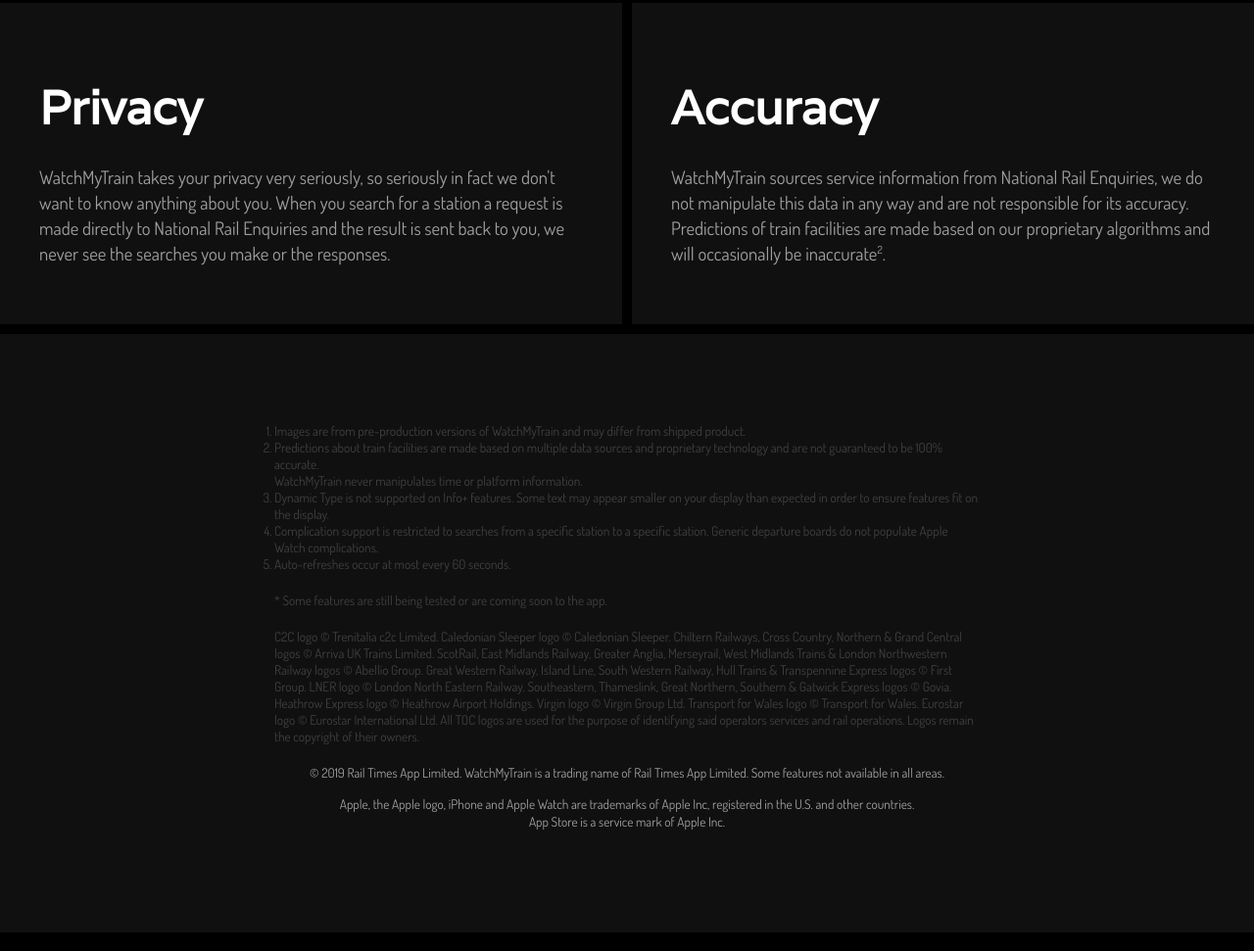
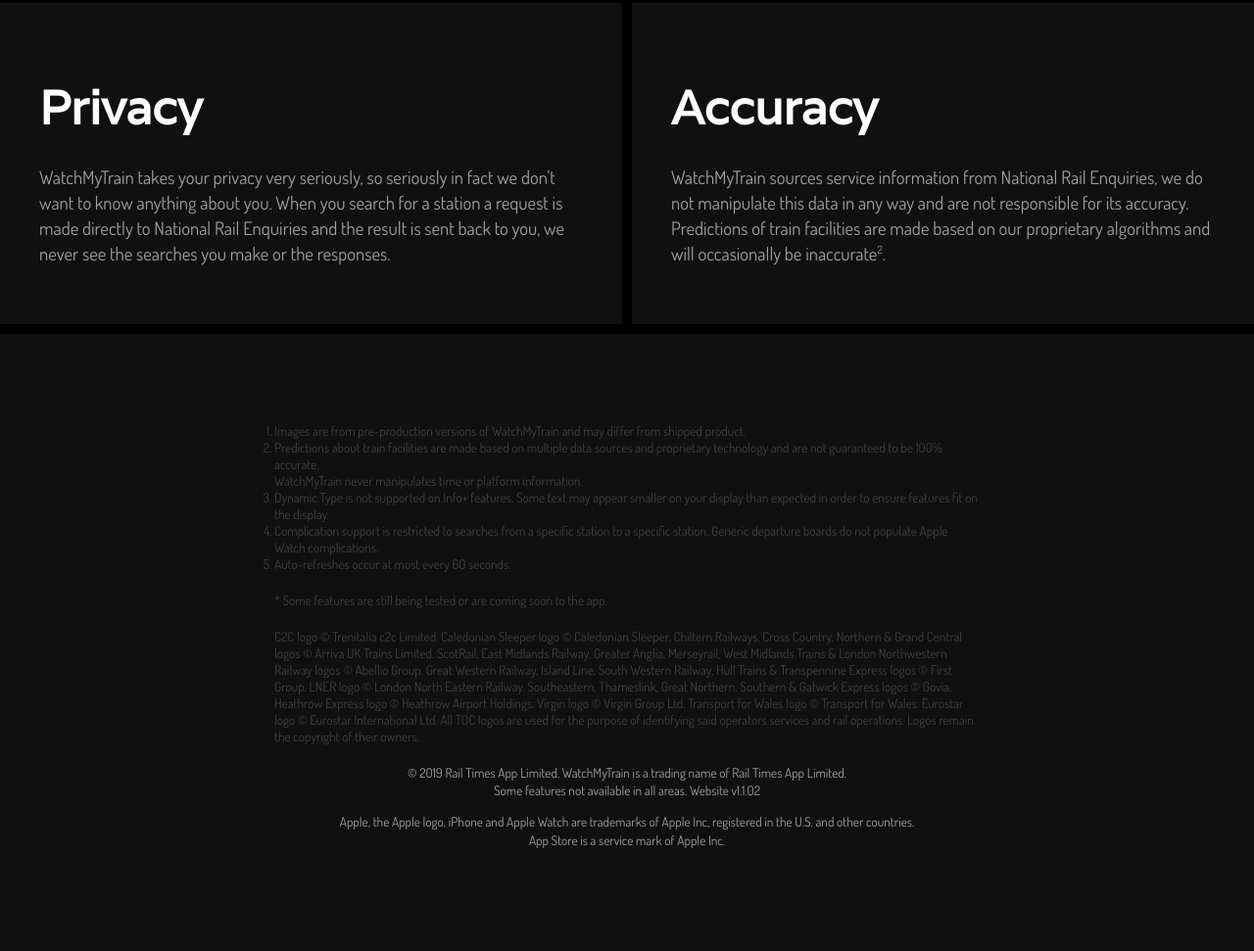
Before and after one commit to watchmytrain/watchmytrain.github.io, a plain HTML site: page index.html in a window 1280 px wide. Shown: the part 6737-7708 px from the top of the page at 98% size. Drawn offline with nearby package versions, Linux system fonts and the light colour scheme.

Commit message:
version update
Updated to website version 1.1.02.

```diff
--- a/index.html
+++ b/index.html
@@ -275,7 +275,7 @@
 
         </section>
 
-                <footer>
+        <footer>
             <div class="footer-content">
                 <ol class="disclaimers">
                     <li>Images are from pre-production versions of WatchMyTrain and may differ from shipped product.</li>
@@ -285,9 +285,9 @@
                     <li>Auto-refreshes occur at most every 60 seconds.</li>
                 </ol>
 
-               <ul>
-                   <li>* Some features are still being tested or are coming soon to the app.</li>
-               </ul>
+                <ul>
+                    <li>* Some features are still being tested or are coming soon to the app.</li>
+                </ul>
 
                 <ul class="toc-copyright">
                     <li>C2C logo &copy; Trenitalia c2c Limited.</li>
@@ -304,7 +304,7 @@
                     <li>All TOC logos are used for the purpose of identifying said operators services and rail operations. Logos remain the copyright of their owners.</li>
                 </ul>
 
-                <p>© 2019 Rail Times App Limited. WatchMyTrain is a trading name of Rail Times App Limited. Some features not available in all areas.</p>
+                <p>© 2019 Rail Times App Limited. WatchMyTrain is a trading name of Rail Times App Limited.<br>Some features not available in all areas. Website v1.1.02</p>
                 <p>Apple, the Apple logo, iPhone and Apple Watch are trademarks of Apple Inc, registered in the U.S. and other countries.<br>App Store is a service mark of Apple Inc.</p>
             </div>
         </footer>
```
Also changed, not shown: 1 other file.
